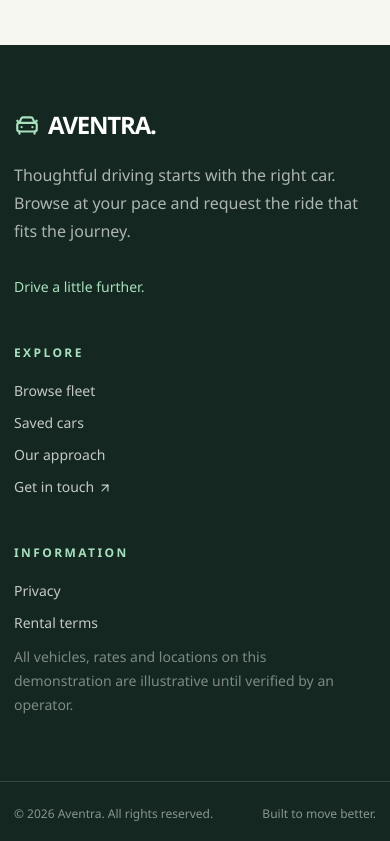
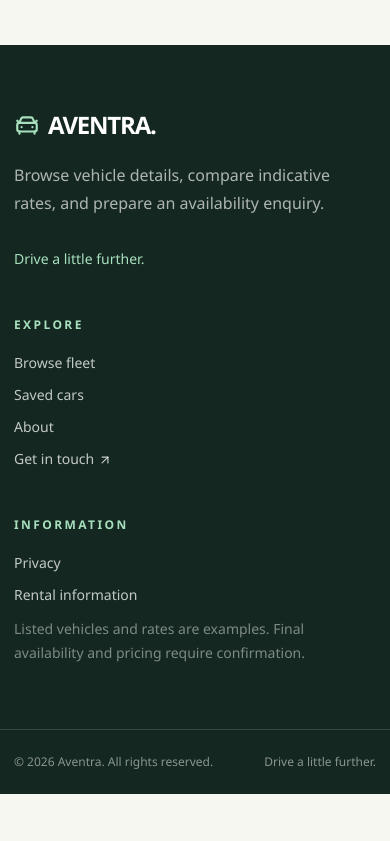
Before and after one commit to NanaAddoDBa/nana-monorepo, a React (Vite) app in the folder apps/rent-car/: page /#/terms in a window 390 px wide. Shown: the part 1156-1997 px from the top of the page. After the commit the page ends 1950 px from the top, so only its background shows below. Built offline with nearby package versions, Linux system fonts and the light colour scheme.

Commit message:
refactor(rent-car): clean shared layout, navigation and site config

```diff
--- a/apps/rent-car/src/app/App.tsx
+++ b/apps/rent-car/src/app/App.tsx
@@ -1,28 +1,41 @@
 import { useEffect } from "react";
 import { HashRouter, Route, Routes, useLocation } from "react-router-dom";
+
 import { FavoritesProvider } from "@/features/favorites/model/FavoritesProvider";
 import { ThemeProvider } from "@/features/theme/model/ThemeProvider";
-import { SiteHeader } from "@/widgets/site-header/ui/SiteHeader";
-import { SiteFooter } from "@/widgets/site-footer/ui/SiteFooter";
-import { HomePage } from "@/pages/home/ui/HomePage";
-import { FleetPage } from "@/pages/fleet/ui/FleetPage";
+import { BookingPage } from "@/pages/booking/ui/BookingPage";
 import { CarDetailsPage } from "@/pages/details/ui/CarDetailsPage";
 import { FavoritesPage } from "@/pages/favorites/ui/FavoritesPage";
-import { BookingPage } from "@/pages/booking/ui/BookingPage";
+import { FleetPage } from "@/pages/fleet/ui/FleetPage";
+import { HomePage } from "@/pages/home/ui/HomePage";
+import { NotFoundPage } from "@/pages/not-found/ui/NotFoundPage";
 import { StaticPage } from "@/pages/static/ui/StaticPage";
-import { NotFoundPage } from "@/pages/not-found/ui/NotFoundPage";
+import { SiteFooter } from "@/widgets/site-footer/ui/SiteFooter";
+import { SiteHeader } from "@/widgets/site-header/ui/SiteHeader";
 
-// HashRouter preserves deep links on GitHub Pages without a server-side SPA rewrite.
-function ScrollManager() {
+function ScrollToTop() {
   const { pathname } = useLocation();
-  useEffect(() => { window.scrollTo({ top: 0, behavior: "auto" }); }, [pathname]);
+
+  useEffect(() => {
+    window.scrollTo({ top: 0, behavior: "auto" });
+  }, [pathname]);
+
   return null;
 }
-export function App() {
-  return <ThemeProvider><FavoritesProvider><HashRouter>
-    <button type="button" onClick={() => document.getElementById("main-content")?.focus()} className="sr-only z-50 bg-card p-3 focus:not-sr-only focus:absolute focus:left-4 focus:top-3">Skip to content</button>
-    <ScrollManager />
+
+function AppLayout() {
+  return (
+    <>
+      <button
+        type="button"
+        onClick={() => document.getElementById("main-content")?.focus()}
+        className="sr-only z-50 bg-card p-3 focus:not-sr-only focus:absolute focus:left-4 focus:top-3"
+      >
+        Skip to content
+      </button>
+      <ScrollToTop />
       <SiteHeader />
+
       <div id="main-content" tabIndex={-1}>
         <Routes>
           <Route path="/" element={<HomePage />} />
@@ -37,6 +50,20 @@
           <Route path="*" element={<NotFoundPage />} />
         </Routes>
       </div>
+
       <SiteFooter />
-  </HashRouter></FavoritesProvider></ThemeProvider>;
+    </>
+  );
 }
+
+export function App() {
+  return (
+    <ThemeProvider>
+      <FavoritesProvider>
+        <HashRouter>
+          <AppLayout />
+        </HashRouter>
+      </FavoritesProvider>
+    </ThemeProvider>
+  );
+}
--- a/apps/rent-car/src/shared/config/site.ts
+++ b/apps/rent-car/src/shared/config/site.ts
@@ -1,10 +1,8 @@
 export const site = {
   name: "Aventra",
-  shortName: "AVENTRA",
   tagline: "Drive a little further.",
   bookingEmail: (import.meta.env.VITE_BOOKING_EMAIL || "").trim(),
   phone: (import.meta.env.VITE_CONTACT_PHONE || "").trim(),
-  isLive: import.meta.env.VITE_PRODUCTION_READY === "true",
   locations: ["Munich", "Berlin", "Hamburg", "Frankfurt"],
   currency: "EUR",
 } as const;
--- a/apps/rent-car/src/widgets/site-footer/ui/SiteFooter.tsx
+++ b/apps/rent-car/src/widgets/site-footer/ui/SiteFooter.tsx
@@ -1,36 +1,77 @@
 import { Link } from "react-router-dom";
 import { ArrowUpRight, CarFront } from "lucide-react";
+
 import { site } from "@/shared/config/site";
+
+const exploreLinks = [
+  { to: "/fleet", label: "Browse fleet" },
+  { to: "/favorites", label: "Saved cars" },
+  { to: "/about", label: "About" },
+  { to: "/contact", label: "Get in touch" },
+];
+
+const informationLinks = [
+  { to: "/privacy", label: "Privacy" },
+  { to: "/terms", label: "Rental information" },
+];
 
 export function SiteFooter() {
   return (
     <footer className="bg-[#142821] text-white">
       <div className="page-container grid gap-12 py-16 md:grid-cols-[1.5fr_1fr_1fr]">
         <div>
-          <div className="mb-5 flex items-center gap-2"><CarFront size={26} className="text-[#a8e0be]" /><span className="text-2xl font-bold tracking-tighter">AVENTRA.</span></div>
-          <p className="max-w-sm leading-7 text-white/65">Thoughtful driving starts with the right car. Browse at your pace and request the ride that fits the journey.</p>
+          <div className="mb-5 flex items-center gap-2">
+            <CarFront size={26} className="text-[#a8e0be]" />
+            <span className="text-2xl font-bold tracking-tighter">
+              {site.name.toUpperCase()}.
+            </span>
+          </div>
+          <p className="max-w-sm leading-7 text-white/65">
+            Browse vehicle details, compare indicative rates,
+            and prepare an availability enquiry.
+          </p>
           <p className="mt-8 text-sm text-[#a8e0be]">{site.tagline}</p>
         </div>
-        <div>
-          <p className="mb-5 text-xs font-bold uppercase tracking-[.2em] text-[#a8e0be]">Explore</p>
+
+        <nav aria-label="Footer navigation">
+          <h2 className="mb-5 text-xs font-bold uppercase tracking-[.2em] text-[#a8e0be]">
+            Explore
+          </h2>
           <div className="flex flex-col gap-3 text-sm text-white/75">
-            <Link to="/fleet" className="hover:text-white">Browse fleet</Link>
-            <Link to="/favorites" className="hover:text-white">Saved cars</Link>
-            <Link to="/about" className="hover:text-white">Our approach</Link>
-            <Link to="/contact" className="hover:text-white">Get in touch <ArrowUpRight className="inline" size={14} /></Link>
+            {exploreLinks.map(({ to, label }) => (
+              <Link key={to} to={to} className="hover:text-white">
+                {label}
+                {to === "/contact" && (
+                  <ArrowUpRight className="ml-1 inline" size={14} />
+                )}
+              </Link>
+            ))}
           </div>
+        </nav>
+
+        <nav aria-label="Footer information">
+          <h2 className="mb-5 text-xs font-bold uppercase tracking-[.2em] text-[#a8e0be]">
+            Information
+          </h2>
+          <div className="flex flex-col gap-3 text-sm text-white/75">
+            {informationLinks.map(({ to, label }) => (
+              <Link key={to} to={to} className="hover:text-white">
+                {label}
+              </Link>
+            ))}
+            <p className="max-w-xs leading-6 text-white/45">
+              Listed vehicles and rates are examples.
+              Final availability and pricing require confirmation.
+            </p>
+          </div>
+        </nav>
+      </div>
+
+      <div className="border-t border-white/15">
+        <div className="page-container flex flex-wrap justify-between gap-3 py-6 text-xs text-white/50">
+          <p>© {new Date().getFullYear()} {site.name}. All rights reserved.</p>
+          <p>{site.tagline}</p>
         </div>
-        <div>
-          <p className="mb-5 text-xs font-bold uppercase tracking-[.2em] text-[#a8e0be]">Information</p>
-          <div className="flex flex-col gap-3 text-sm text-white/75">
-            <Link to="/privacy" className="hover:text-white">Privacy</Link>
-            <Link to="/terms" className="hover:text-white">Rental terms</Link>
-            <p className="max-w-xs leading-6 text-white/45">All vehicles, rates and locations on this demonstration are illustrative until verified by an operator.</p>
-          </div>
-        </div>
-      </div>
-      <div className="border-t border-white/15">
-        <div className="page-container flex flex-wrap justify-between gap-3 py-6 text-xs text-white/50"><p>© {new Date().getFullYear()} Aventra. All rights reserved.</p><p>Built to move better.</p></div>
       </div>
     </footer>
   );
--- a/apps/rent-car/src/widgets/site-header/ui/SiteHeader.tsx
+++ b/apps/rent-car/src/widgets/site-header/ui/SiteHeader.tsx
@@ -1,42 +1,120 @@
 import { useState } from "react";
 import { Link, NavLink } from "react-router-dom";
 import { ArrowUpRight, CarFront, Heart, Menu, Moon, Sun, X } from "lucide-react";
-import { Button } from "@/shared/ui/button";
+
 import { useFavorites } from "@/features/favorites/model/FavoritesProvider";
 import { useTheme } from "@/features/theme/model/ThemeProvider";
+import { site } from "@/shared/config/site";
+import { Button } from "@/shared/ui/button";
 
-const links = [
-  { path: "/", name: "Home" },
-  { path: "/fleet", name: "Our fleet" },
-  { path: "/favorites", name: "Saved cars" },
-  { path: "/about", name: "About" },
-];
+const navigation = [
+  { to: "/", label: "Home" },
+  { to: "/fleet", label: "Our fleet" },
+  { to: "/favorites", label: "Saved cars" },
+  { to: "/about", label: "About" },
+  { to: "/contact", label: "Contact" },
+] as const;
 
 export function SiteHeader() {
   const [menuOpen, setMenuOpen] = useState(false);
   const { favorites } = useFavorites();
   const { dark, toggleTheme } = useTheme();
+
   return (
     <header className="relative z-40 border-b border-border bg-background/95">
       <div className="page-container flex h-[84px] items-center justify-between gap-5">
-        <Link to="/" aria-label="Aventra homepage" onClick={() => setMenuOpen(false)} className="flex items-center gap-2.5">
-          <span className="flex size-10 items-center justify-center rounded-xl bg-primary text-primary-foreground"><CarFront size={22} strokeWidth={2} /></span>
-          <span className="text-xl font-extrabold tracking-[-.06em]">AVENTRA<span className="text-primary">.</span></span>
+        <Link
+          to="/"
+          aria-label={site.name + " homepage"}
+          onClick={() => setMenuOpen(false)}
+          className="flex items-center gap-2.5"
+        >
+          <span className="flex size-10 items-center justify-center rounded-xl bg-primary text-primary-foreground">
+            <CarFront size={22} strokeWidth={2} />
+          </span>
+          <span className="text-xl font-extrabold tracking-[-.06em]">
+            {site.name.toUpperCase()}<span className="text-primary">.</span>
+          </span>
         </Link>
+
         <nav aria-label="Main navigation" className="hidden items-center gap-8 lg:flex">
-          {links.map((link) => <NavLink key={link.path} end={link.path === "/"} to={link.path} className={({ isActive }) => "text-sm font-medium transition-colors hover:text-primary " + (isActive ? "text-primary" : "text-muted-foreground")}>{link.name}</NavLink>)}
+          {navigation.map(({ to, label }) => (
+            <NavLink
+              key={to}
+              end={to === "/"}
+              to={to}
+              className={({ isActive }) =>
+                "text-sm font-medium transition-colors hover:text-primary " +
+                (isActive ? "text-primary" : "text-muted-foreground")
+              }
+            >
+              {label}
+            </NavLink>
+          ))}
         </nav>
+
         <div className="ml-auto flex items-center gap-1.5 lg:ml-0">
-          <Button variant="ghost" size="icon" onClick={toggleTheme} aria-label={dark ? "Switch to light mode" : "Switch to dark mode"} title={dark ? "Light mode" : "Dark mode"}>{dark ? <Sun size={19} /> : <Moon size={19} />}</Button>
-          <Button variant="ghost" size="icon" asChild><Link to="/favorites" aria-label={"Saved cars, " + favorites.length}><Heart size={19} fill={favorites.length ? "currentColor" : "none"} /></Link></Button>
-          <Button className="hidden sm:inline-flex" asChild><Link to="/fleet">Explore cars <ArrowUpRight size={17} /></Link></Button>
-          <Button variant="ghost" size="icon" className="lg:hidden" onClick={() => setMenuOpen((value) => !value)} aria-controls="mobile-nav" aria-expanded={menuOpen} aria-label={menuOpen ? "Close menu" : "Open menu"}>{menuOpen ? <X size={22} /> : <Menu size={22} />}</Button>
+          <Button
+            variant="ghost"
+            size="icon"
+            onClick={toggleTheme}
+            aria-label={dark ? "Switch to light mode" : "Switch to dark mode"}
+            title={dark ? "Light mode" : "Dark mode"}
+          >
+            {dark ? <Sun size={19} /> : <Moon size={19} />}
+          </Button>
+
+          <Button variant="ghost" size="icon" asChild>
+            <Link
+              to="/favorites"
+              aria-label={"Saved cars, " + favorites.length}
+            >
+              <Heart
+                size={19}
+                fill={favorites.length > 0 ? "currentColor" : "none"}
+              />
+            </Link>
+          </Button>
+
+          <Button className="hidden sm:inline-flex" asChild>
+            <Link to="/fleet">
+              Explore cars <ArrowUpRight size={17} />
+            </Link>
+          </Button>
+
+          <Button
+            variant="ghost"
+            size="icon"
+            className="lg:hidden"
+            onClick={() => setMenuOpen((open) => !open)}
+            aria-controls="mobile-nav"
+            aria-expanded={menuOpen}
+            aria-label={menuOpen ? "Close menu" : "Open menu"}
+          >
+            {menuOpen ? <X size={22} /> : <Menu size={22} />}
+          </Button>
         </div>
       </div>
-      {menuOpen && <nav id="mobile-nav" aria-label="Mobile navigation" className="absolute left-0 right-0 top-full border-y border-border bg-card px-6 py-5 shadow-xl lg:hidden">
-        {links.map((link) => <NavLink key={link.path} to={link.path} onClick={() => setMenuOpen(false)} className="block rounded-xl px-4 py-3 text-base font-medium hover:bg-muted">{link.name}</NavLink>)}
-        <Link to="/contact" onClick={() => setMenuOpen(false)} className="mt-2 block rounded-xl px-4 py-3 text-base font-medium hover:bg-muted">Contact</Link>
-      </nav>}
+
+      {menuOpen && (
+        <nav
+          id="mobile-nav"
+          aria-label="Mobile navigation"
+          className="absolute left-0 right-0 top-full border-y border-border bg-card px-6 py-5 shadow-xl lg:hidden"
+        >
+          {navigation.map(({ to, label }) => (
+            <NavLink
+              key={to}
+              to={to}
+              end={to === "/"}
+              onClick={() => setMenuOpen(false)}
+              className="block rounded-xl px-4 py-3 text-base font-medium hover:bg-muted"
+            >
+              {label}
+            </NavLink>
+          ))}
+        </nav>
+      )}
     </header>
   );
 }
```
Lines whose indentation alone changed are shown as unchanged.
